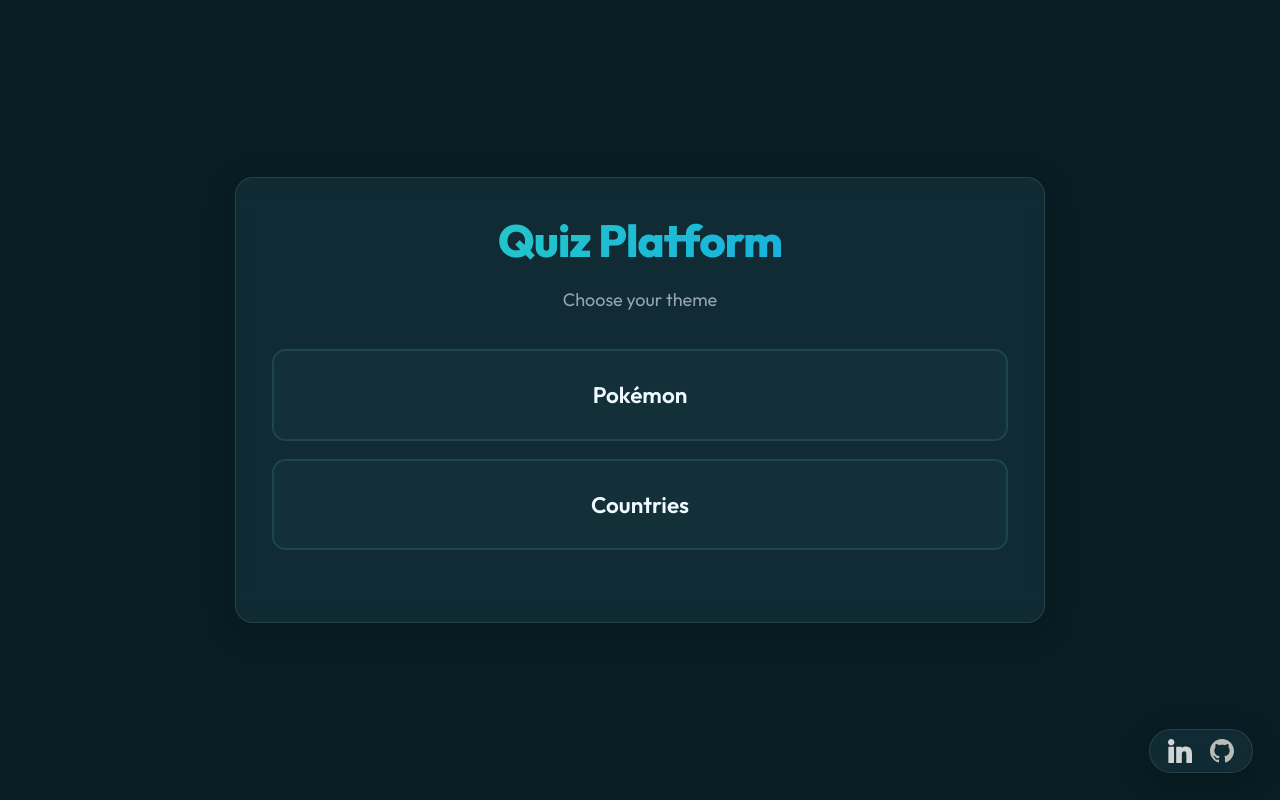
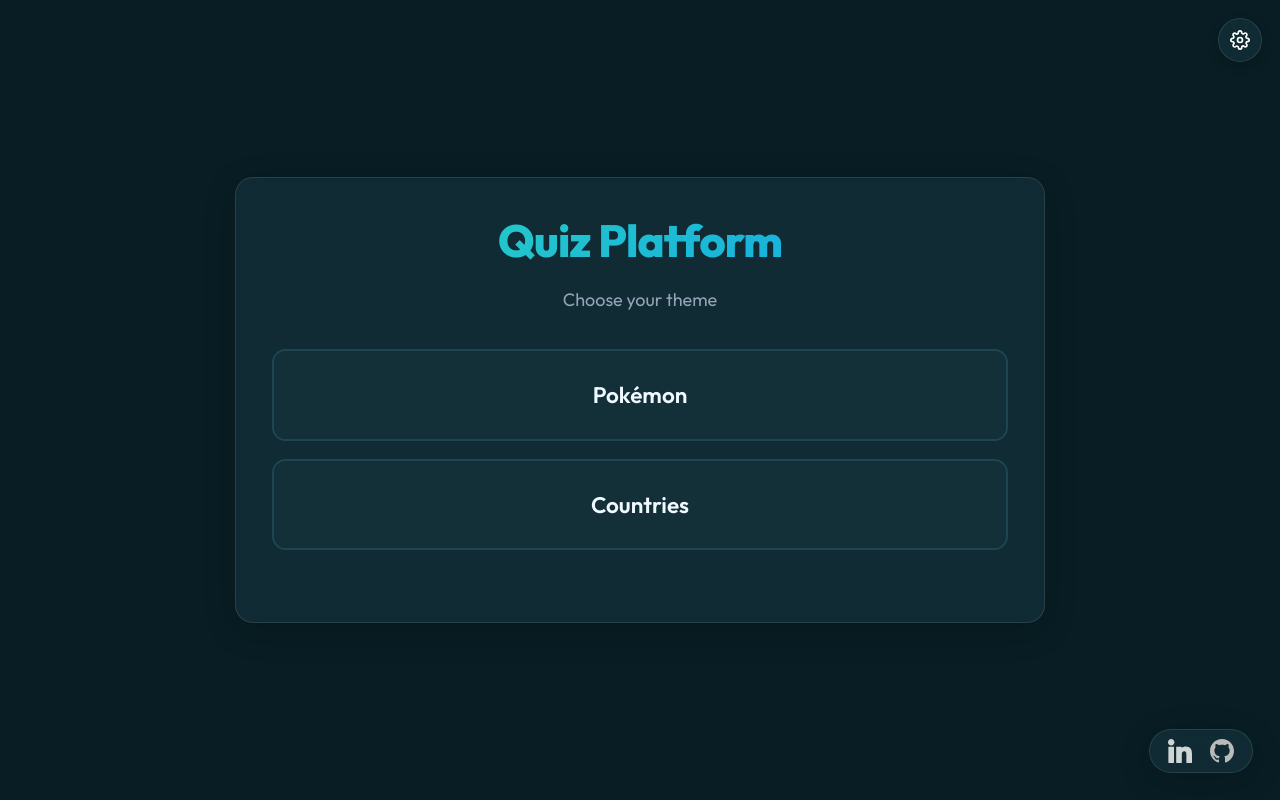
Before and after one commit to VilleJuhan1/Fullstack-websovelluskehitys-osa14-projekti, a React (Vite) app in the folder App/frontend/: page / in a window 1280 px wide. Built offline with nearby package versions, Linux system fonts and the light colour scheme; no server answers.

Commit message:
initial settings component

```diff
--- a/App/frontend/src/App.tsx
+++ b/App/frontend/src/App.tsx
@@ -5,6 +5,7 @@
 import { GameProvider } from './context/GameContext';
 import BottomBar from './components/BottomBar';
 import DevBar from './components/DevBar';
+import SettingsBar from './components/SettingsBar';
 
 // Helper to reset Quiz state when category changes by using a unique key
 const QuizWrapper = () => {
@@ -19,6 +20,7 @@
       <GameProvider>
         <DevBar />
         <BrowserRouter>
+          <SettingsBar />
           <Routes>
             <Route path="/" element={<Home />} />
             <Route path="/quiz/:category" element={<QuizWrapper />} />
--- /dev/null
+++ b/App/frontend/src/components/SettingsBar.tsx
@@ -0,0 +1,46 @@
+import { useState, useRef, useEffect } from 'react';
+import { Link } from 'react-router-dom';
+
+export default function SettingsBar() {
+  const [isOpen, setIsOpen] = useState(false);
+  const menuRef = useRef<HTMLDivElement>(null);
+
+  // Close menu when clicking outside
+  useEffect(() => {
+    function handleClickOutside(event: MouseEvent) {
+      if (menuRef.current && !menuRef.current.contains(event.target as Node)) {
+        setIsOpen(false);
+      }
+    }
+    document.addEventListener("mousedown", handleClickOutside);
+    return () => {
+      document.removeEventListener("mousedown", handleClickOutside);
+    };
+  }, []);
+
+  return (
+    <div ref={menuRef} className="settings-bar-container">
+      <button
+        className="settings-toggle-btn"
+        onClick={() => setIsOpen(!isOpen)}
+        style={{ transform: isOpen ? 'rotate(90deg)' : 'none' }}
+        aria-label="Settings"
+      >
+        <img
+          src="/cogwheel.svg"
+          alt="Settings"
+          style={{ width: 20, height: 20, filter: 'invert(1)' }}
+        />
+      </button>
+
+      {isOpen && (
+        <div className="glass-panel settings-dropdown">
+          <Link to="/login" onClick={() => setIsOpen(false)} className="settings-menu-link">Login</Link>
+          <Link to="/signup" onClick={() => setIsOpen(false)} className="settings-menu-link">Sign Up</Link>
+          <div className="settings-divider" />
+          <Link to="/account" onClick={() => setIsOpen(false)} className="settings-menu-link">Account Information</Link>
+        </div>
+      )}
+    </div>
+  );
+}
--- a/App/frontend/src/index.css
+++ b/App/frontend/src/index.css
@@ -1,5 +1,5 @@
-/* Generated by Gemini 3.1 Pro (High) for Antigravity IDE */
-/* Stylesheet for the frontend (CSS is beyond me) */
+/* Generated by Gemini 3.1 Pro (High) for Antigravity IDE (CSS is hard for my engineer brain) */
+/* Stylesheet for the frontend */
 :root {
   /* Core Color Palette (Brightened Dark Teal) */
   --bg-base: #081e24;
@@ -8,6 +8,7 @@
   /* Ocean Surface Teal */
   --bg-surface-elevated: #1d4552;
   /* Lagoon Teal */
+  --bg-glass-panel: rgba(19, 47, 56, 0.8);
 
   --text-primary: #f0f9ff;
   /* Very Light Blue-White */
@@ -129,7 +130,7 @@
 
 /* Glassmorphism Surface: A utility class that creates a frosted glass effect using backdrop-filter and semi-transparent backgrounds. Used for panels like the BottomBar. */
 .glass-panel {
-  background: rgba(19, 47, 56, 0.8);
+  background: var(--bg-glass-panel);
   backdrop-filter: blur(12px);
   -webkit-backdrop-filter: blur(12px);
   border: 1px solid rgba(255, 255, 255, 0.1);
@@ -266,11 +267,9 @@
 
 /* Gradient Text Effect: A utility class that applies the primary-to-secondary brand gradient to text elements (like the main title). */
 .text-gradient {
-  background: linear-gradient(
-    135deg,
-    var(--color-secondary),
-    var(--color-primary)
-  );
+  background: linear-gradient(135deg,
+      var(--color-secondary),
+      var(--color-primary));
   -webkit-background-clip: text;
   -webkit-text-fill-color: transparent;
   background-clip: text;
@@ -454,3 +453,67 @@
   font-size: 0.6rem;
   opacity: 0.8;
 }
+
+/* Settings Bar Styles */
+.settings-bar-container {
+  position: fixed;
+  top: var(--space-md);
+  right: var(--space-md);
+  z-index: 1000;
+}
+
+.settings-toggle-btn {
+  background: var(--bg-glass-panel);
+  backdrop-filter: blur(12px);
+  -webkit-backdrop-filter: blur(12px);
+  border: 1px solid rgba(255, 255, 255, 0.1);
+  border-radius: 50%;
+  width: 44px;
+  height: 44px;
+  display: flex;
+  align-items: center;
+  justify-content: center;
+  cursor: pointer;
+  color: var(--text-primary);
+  transition: all var(--transition-bouncy);
+  box-shadow: 0 4px 12px rgba(0, 0, 0, 0.2);
+}
+
+.settings-toggle-btn:hover {
+  transform: scale(1.1);
+  border-color: var(--color-primary);
+  box-shadow: 0 4px 16px rgba(14, 165, 233, 0.4);
+}
+
+.settings-dropdown {
+  position: absolute;
+  top: 54px;
+  right: 0;
+  width: 220px;
+  padding: var(--space-sm);
+  display: flex;
+  flex-direction: column;
+  gap: var(--space-xs);
+  animation: fadeIn var(--transition-fast);
+}
+
+.settings-menu-link {
+  padding: var(--space-sm) var(--space-md);
+  color: var(--text-primary);
+  text-decoration: none;
+  border-radius: var(--radius-sm);
+  display: block;
+  transition: background var(--transition-fast);
+  cursor: pointer;
+  font-weight: 500;
+}
+
+.settings-menu-link:hover {
+  background: rgba(255, 255, 255, 0.1);
+}
+
+.settings-divider {
+  height: 1px;
+  background: rgba(255, 255, 255, 0.1);
+  margin: 4px 0;
+}
```
Also changed, not shown: App/frontend/public/cogwheel.svg (added).
